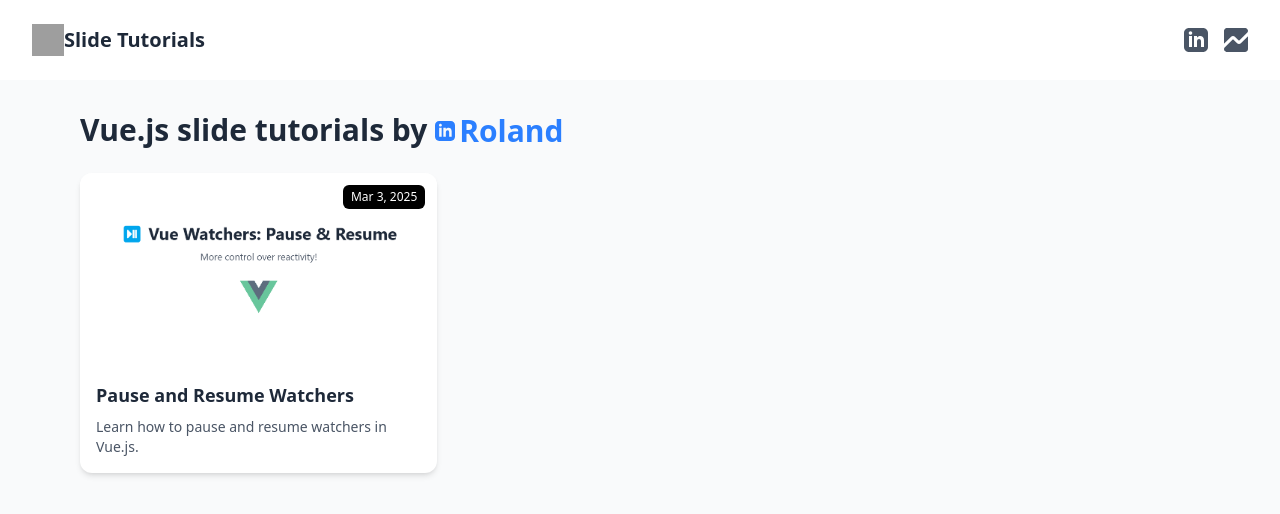
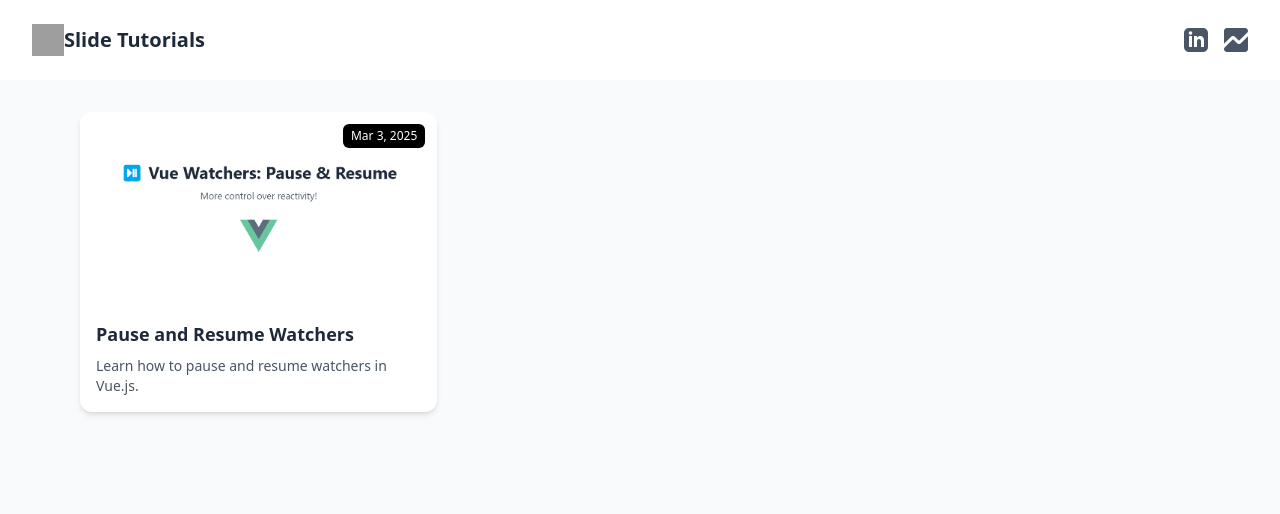
Before and after one commit to Rolanddoda/slides, a Vue app: page / in a window 1280 px wide. Shown: the top 514 px of the page. Built offline with nearby package versions, Linux system fonts and the light colour scheme; grey boxes are pictures that could not be loaded.

Commit message:
remove author attribution from header in _Page.vue

```diff
--- a/src/pages/_/_Page.vue
+++ b/src/pages/_/_Page.vue
@@ -20,24 +20,6 @@
 
 <template>
   <div class="max-w-6xl mx-auto px-4 py-8">
-    <h1 class="text-3xl font-bold mb-6 text-gray-800">
-      Vue.js slide tutorials by
-      <a
-        href="https://www.linkedin.com/in/roland-doda/"
-        target="_blank"
-        class="text-blue-500 hover:underline"
-      >
-        <span class="inline-flex items-center">
-          <svg class="w-5 h-5 mr-1" fill="currentColor" viewBox="0 0 24 24">
-            <path
-              d="M19 0h-14c-2.761 0-5 2.239-5 5v14c0 2.761 2.239 5 5 5h14c2.762 0 5-2.239 5-5v-14c0-2.761-2.238-5-5-5zm-11 19h-3v-11h3v11zm-1.5-12.268c-.966 0-1.75-.79-1.75-1.764s.784-1.764 1.75-1.764 1.75.79 1.75 1.764-.783 1.764-1.75 1.764zm13.5 12.268h-3v-5.604c0-3.368-4-3.113-4 0v5.604h-3v-11h3v1.765c1.396-2.586 7-2.777 7 2.476v6.759z"
-            />
-          </svg>
-          Roland
-        </span>
-      </a>
-    </h1>
-
     <div class="grid grid-cols-1 sm:grid-cols-2 lg:grid-cols-3 gap-6">
       <router-link
         v-for="slide in sortedSlides"
```
